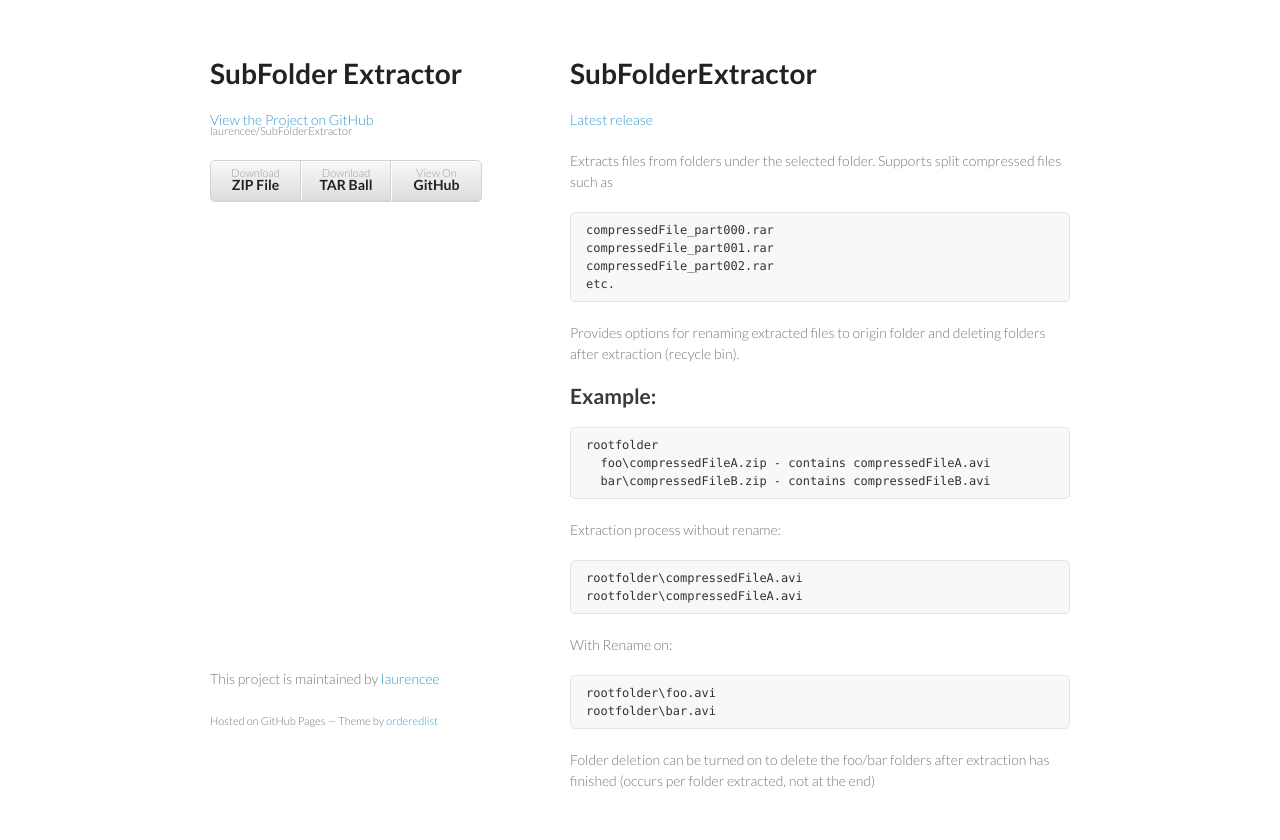
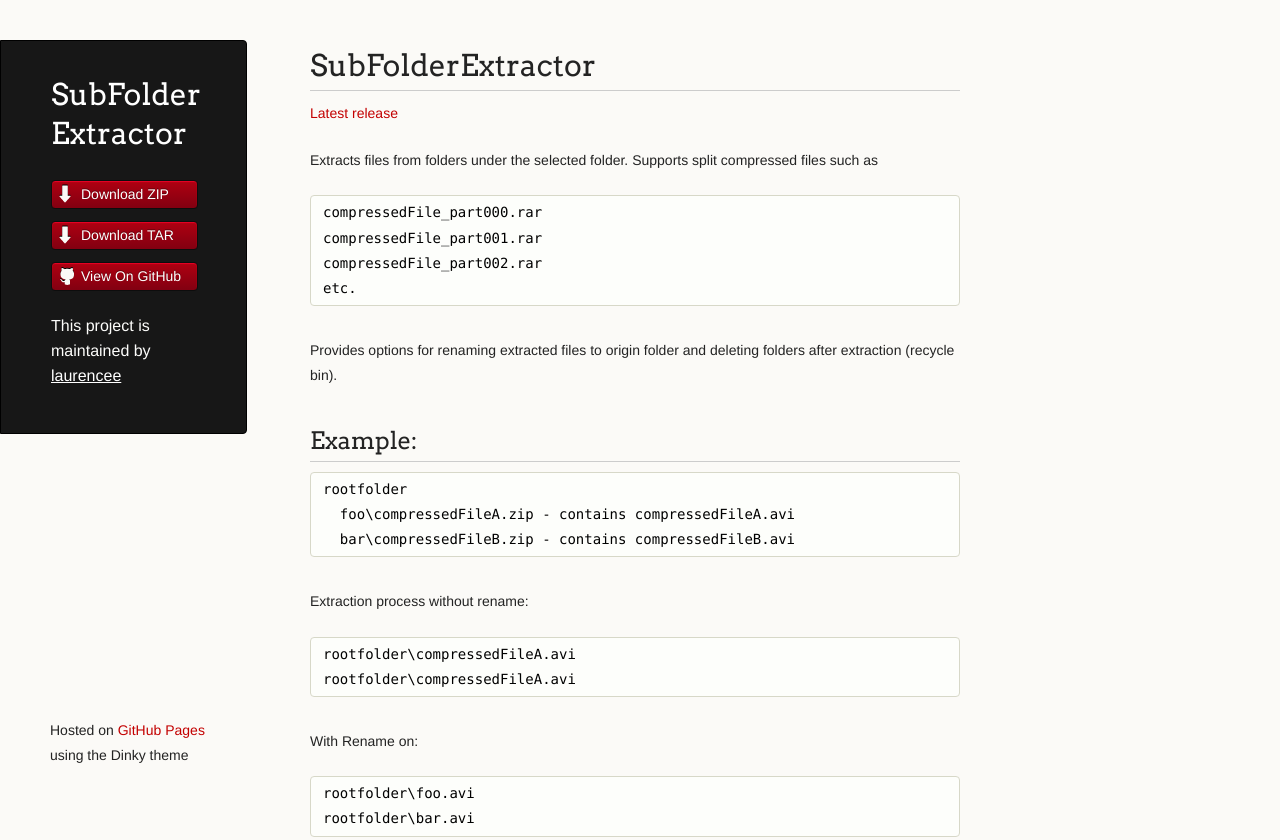
Before and after one commit to laurencee/SubFolderExtractor, a plain HTML site: page index.html in a window 1280 px wide. Shown: the top 840 px of the page. Drawn offline with Linux system fonts and the light colour scheme.

Commit message:
Create gh-pages branch via GitHub

```diff
--- a/index.html
+++ b/index.html
@@ -7,6 +7,7 @@
 
     <link rel="stylesheet" href="stylesheets/styles.css">
     <link rel="stylesheet" href="stylesheets/pygment_trac.css">
+    <script src="javascripts/scale.fix.js"></script>
     <meta name="viewport" content="width=device-width, initial-scale=1, user-scalable=no">
     <!--[if lt IE 9]>
     <script src="//html5shiv.googlecode.com/svn/trunk/html5.js"></script>
@@ -15,17 +16,18 @@
   <body>
     <div class="wrapper">
       <header>
-        <h1>SubFolder Extractor</h1>
-        <p></p>
+        <h1 class="header">SubFolder Extractor</h1>
+        <p class="header"></p>
 
-        <p class="view"><a href="https://github.com/laurencee/SubFolderExtractor">View the Project on GitHub <small>laurencee/SubFolderExtractor</small></a></p>
+        <ul>
+          <li class="download"><a class="buttons" href="https://github.com/laurencee/SubFolderExtractor/zipball/master">Download ZIP</a></li>
+          <li class="download"><a class="buttons" href="https://github.com/laurencee/SubFolderExtractor/tarball/master">Download TAR</a></li>
+          <li><a class="buttons github" href="https://github.com/laurencee/SubFolderExtractor">View On GitHub</a></li>
+        </ul>
+
+        <p class="header">This project is maintained by <a class="header name" href="https://github.com/laurencee">laurencee</a></p>
 
 
-        <ul>
-          <li><a href="https://github.com/laurencee/SubFolderExtractor/zipball/master">Download <strong>ZIP File</strong></a></li>
-          <li><a href="https://github.com/laurencee/SubFolderExtractor/tarball/master">Download <strong>TAR Ball</strong></a></li>
-          <li><a href="https://github.com/laurencee/SubFolderExtractor">View On <strong>GitHub</strong></a></li>
-        </ul>
       </header>
       <section>
         <h1>
@@ -66,11 +68,10 @@ rootfolder\bar.avi
 <p>Folder deletion can be turned on to delete the foo/bar folders after extraction has finished (occurs per folder extracted, not at the end)</p>
       </section>
       <footer>
-        <p>This project is maintained by <a href="https://github.com/laurencee">laurencee</a></p>
-        <p><small>Hosted on GitHub Pages &mdash; Theme by <a href="https://github.com/orderedlist">orderedlist</a></small></p>
+        <p><small>Hosted on <a href="http://pages.github.com">GitHub Pages</a> using the Dinky theme</small></p>
       </footer>
     </div>
-    <script src="javascripts/scale.fix.js"></script>
+    <!--[if !IE]><script>fixScale(document);</script><![endif]-->
 
   </body>
 </html>
--- a/stylesheets/styles.css
+++ b/stylesheets/styles.css
@@ -1,186 +1,338 @@
-@import url(https://fonts.googleapis.com/css?family=Lato:300italic,700italic,300,700);
+@import url(https://fonts.googleapis.com/css?family=Arvo:400,700,400italic);
+
+/* MeyerWeb Reset */
+
+html, body, div, span, applet, object, iframe,
+h1, h2, h3, h4, h5, h6, p, blockquote, pre,
+a, abbr, acronym, address, big, cite, code,
+del, dfn, em, img, ins, kbd, q, s, samp,
+small, strike, strong, sub, sup, tt, var,
+b, u, i, center,
+dl, dt, dd, ol, ul, li,
+fieldset, form, label, legend,
+table, caption, tbody, tfoot, thead, tr, th, td,
+article, aside, canvas, details, embed,
+figure, figcaption, footer, header, hgroup,
+menu, nav, output, ruby, section, summary,
+time, mark, audio, video {
+  margin: 0;
+  padding: 0;
+  border: 0;
+  font: inherit;
+  vertical-align: baseline;
+}
+
+
+/* Base text styles */
 
 body {
-  padding:50px;
-  font:14px/1.5 Lato, "Helvetica Neue", Helvetica, Arial, sans-serif;
-  color:#777;
-  font-weight:300;
+  padding:10px 50px 0 0;
+  font-family:"Helvetica Neue", Helvetica, Arial, sans-serif;
+	font-size: 14px;
+	color: #232323;
+	background-color: #FBFAF7;
+	margin: 0;
+	line-height: 1.8em;
+	-webkit-font-smoothing: antialiased;
+
 }
 
 h1, h2, h3, h4, h5, h6 {
-  color:#222;
-  margin:0 0 20px;
+  color:#232323;
+  margin:36px 0 10px;
 }
 
-p, ul, ol, table, pre, dl {
-  margin:0 0 20px;
+p, ul, ol, table, dl {
+  margin:0 0 22px;
 }
 
 h1, h2, h3 {
-  line-height:1.1;
+	font-family: Arvo, Monaco, serif;
+  line-height:1.3;
+	font-weight: normal;
+}
+
+h1,h2, h3 {
+	display: block;
+	border-bottom: 1px solid #ccc;
+	padding-bottom: 5px;
 }
 
 h1 {
-  font-size:28px;
+	font-size: 30px;
 }
 
 h2 {
-  color:#393939;
+	font-size: 24px;
 }
 
-h3, h4, h5, h6 {
-  color:#494949;
+h3 {
+	font-size: 18px;
+}
+
+h4, h5, h6 {
+	font-family: Arvo, Monaco, serif;
+	font-weight: 700;
 }
 
 a {
-  color:#39c;
-  font-weight:400;
+  color:#C30000;
+  font-weight:200;
   text-decoration:none;
 }
 
-a small {
-  font-size:11px;
-  color:#777;
-  margin-top:-0.6em;
-  display:block;
+a:hover {
+	text-decoration: underline;
 }
 
-.wrapper {
-  width:860px;
-  margin:0 auto;
+a small {
+	font-size: 12px;
+}
+
+em {
+	font-style: italic;
+}
+
+strong {
+  font-weight:700;
+}
+
+ul {
+  list-style-position: inside;
+  list-style: disc;
+  padding-left: 25px;
+}
+
+ol {
+  list-style-position: inside;
+  list-style: decimal;
+  padding-left: 25px;
 }
 
 blockquote {
-  border-left:1px solid #e5e5e5;
-  margin:0;
-  padding:0 0 0 20px;
-  font-style:italic;
+  margin: 0;
+  padding: 0 0 0 20px;
+  font-style: italic;
 }
 
+dl, dt, dd, dl p {
+	font-color: #444;
+}
+
+dl dt {
+  font-weight: bold;
+}
+
+dl dd {
+  padding-left: 20px;
+  font-style: italic;
+}
+
+dl p {
+  padding-left: 20px;
+  font-style: italic;
+}
+
+hr {
+  border:0;
+  background:#ccc;
+  height:1px;
+  margin:0 0 24px;
+}
+
+/* Images */
+
+img {
+  position: relative;
+  margin: 0 auto;
+  max-width: 650px;
+  padding: 5px;
+  margin: 10px 0 32px 0;
+  border: 1px solid #ccc;
+}
+
+p img {
+  display: inline;
+  margin: 0;
+  padding: 0;
+  vertical-align: middle;
+  text-align: center;
+  border: none;
+}
+
+/* Code blocks */
+
 code, pre {
-  font-family:Monaco, Bitstream Vera Sans Mono, Lucida Console, Terminal;
-  color:#333;
-  font-size:12px;
+	font-family: Monaco, "Bitstream Vera Sans Mono", "Lucida Console", Terminal, monospace;
+  color:#000;
+  font-size:14px;
 }
 
 pre {
-  padding:8px 15px;
-  background: #f8f8f8;
-  border-radius:5px;
-  border:1px solid #e5e5e5;
-  overflow-x: auto;
+	padding: 4px 12px;
+  background: #FDFEFB;
+  border-radius:4px;
+  border:1px solid #D7D8C8;
+  overflow: auto;
+  overflow-y: hidden;
+	margin-bottom: 32px;
+}
+
+
+/* Tables */
+
+table {
+  width:100%;
 }
 
 table {
-  width:100%;
-  border-collapse:collapse;
+  border: 1px solid #ccc;
+  margin-bottom: 32px;
+  text-align: left;
+ }
+
+th {
+  font-family: 'Arvo', Helvetica, Arial, sans-serif;
+	font-size: 18px;
+	font-weight: normal;
+  padding: 10px;
+  background: #232323;
+  color: #FDFEFB;
+ }
+
+td {
+  padding: 10px;
+	background: #ccc;
+ }
+
+
+/* Wrapper */
+.wrapper {
+  width:960px;
 }
 
-th, td {
-  text-align:left;
-  padding:5px 10px;
-  border-bottom:1px solid #e5e5e5;
+
+/* Header */
+
+header {
+	background-color: #171717;
+	color: #FDFDFB;
+  width:170px;
+  float:left;
+  position:fixed;
+	border: 1px solid #000;
+	-webkit-border-top-right-radius: 4px;
+	-webkit-border-bottom-right-radius: 4px;
+	-moz-border-radius-topright: 4px;
+	-moz-border-radius-bottomright: 4px;
+	border-top-right-radius: 4px;
+	border-bottom-right-radius: 4px;
+	padding: 34px 25px 22px 50px;
+	margin: 30px 25px 0 0;
+	-webkit-font-smoothing: antialiased;
 }
 
-dt {
-  color:#444;
-  font-weight:700;
+p.header {
+	font-size: 16px;
 }
 
-th {
-  color:#444;
+h1.header {
+	font-family: Arvo, sans-serif;
+	font-size: 30px;
+	font-weight: 300;
+	line-height: 1.3em;
+	border-bottom: none;
+	margin-top: 0;
 }
 
-img {
-  max-width:100%;
+
+h1.header, a.header, a.name, header a{
+	color: #fff;
 }
 
-header {
-  width:270px;
-  float:left;
-  position:fixed;
+a.header {
+	text-decoration: underline;
+}
+
+a.name {
+	white-space: nowrap;
 }
 
 header ul {
   list-style:none;
-  height:40px;
-
   padding:0;
-
-  background: #eee;
-  background: -moz-linear-gradient(top, #f8f8f8 0%, #dddddd 100%);
-  background: -webkit-gradient(linear, left top, left bottom, color-stop(0%,#f8f8f8), color-stop(100%,#dddddd));
-  background: -webkit-linear-gradient(top, #f8f8f8 0%,#dddddd 100%);
-  background: -o-linear-gradient(top, #f8f8f8 0%,#dddddd 100%);
-  background: -ms-linear-gradient(top, #f8f8f8 0%,#dddddd 100%);
-  background: linear-gradient(top, #f8f8f8 0%,#dddddd 100%);
-
-  border-radius:5px;
-  border:1px solid #d2d2d2;
-  box-shadow:inset #fff 0 1px 0, inset rgba(0,0,0,0.03) 0 -1px 0;
-  width:270px;
 }
 
 header li {
-  width:89px;
-  float:left;
-  border-right:1px solid #d2d2d2;
-  height:40px;
+	list-style-type: none;
+  width:132px;
+  height:15px;
+	margin-bottom: 12px;
+	line-height: 1em;
+	padding: 6px 6px 6px 7px;
+
+	background: #AF0011;
+	background: -moz-linear-gradient(top, #AF0011 0%, #820011 100%);
+  background: -webkit-gradient(linear, left top, left bottom, color-stop(0%,#f8f8f8), color-stop(100%,#dddddd));
+  background: -webkit-linear-gradient(top, #AF0011 0%,#820011 100%);
+  background: -o-linear-gradient(top, #AF0011 0%,#820011 100%);
+  background: -ms-linear-gradient(top, #AF0011 0%,#820011 100%);
+  background: linear-gradient(top, #AF0011 0%,#820011 100%);
+
+	border-radius:4px;
+  border:1px solid #0D0D0D;
+
+	-webkit-box-shadow: inset 0px 1px 1px 0 rgba(233,2,38, 1);
+	box-shadow: inset 0px 1px 1px 0 rgba(233,2,38, 1);
+
 }
 
-header ul a {
-  line-height:1;
-  font-size:11px;
-  color:#999;
-  display:block;
-  text-align:center;
-  padding-top:6px;
-  height:40px;
+header li:hover {
+	background: #C3001D;
+	background: -moz-linear-gradient(top, #C3001D 0%, #950119 100%);
+  background: -webkit-gradient(linear, left top, left bottom, color-stop(0%,#f8f8f8), color-stop(100%,#dddddd));
+  background: -webkit-linear-gradient(top, #C3001D 0%,#950119 100%);
+  background: -o-linear-gradient(top, #C3001D 0%,#950119 100%);
+  background: -ms-linear-gradient(top, #C3001D 0%,#950119 100%);
+  background: linear-gradient(top, #C3001D 0%,#950119 100%);
 }
 
-strong {
-  color:#222;
-  font-weight:700;
+a.buttons {
+	-webkit-font-smoothing: antialiased;
+	background: url(../images/arrow-down.png) no-repeat;
+	font-weight: normal;
+	text-shadow: rgba(0, 0, 0, 0.4) 0 -1px 0;
+	padding: 2px 2px 2px 22px;
+	height: 30px;
 }
 
-header ul li + li {
-  width:88px;
-  border-left:1px solid #fff;
+a.github {
+	background: url(../images/octocat-small.png) no-repeat 1px;
 }
 
-header ul li + li + li {
-  border-right:none;
-  width:89px;
+a.buttons:hover {
+	color: #fff;
+	text-decoration: none;
 }
 
-header ul a strong {
-  font-size:14px;
-  display:block;
-  color:#222;
-}
+
+/* Section - for main page content */
 
 section {
-  width:500px;
+  width:650px;
   float:right;
   padding-bottom:50px;
 }
 
-small {
-  font-size:11px;
-}
 
-hr {
-  border:0;
-  background:#e5e5e5;
-  height:1px;
-  margin:0 0 20px;
-}
+/* Footer */
 
 footer {
-  width:270px;
+  width:170px;
   float:left;
   position:fixed;
-  bottom:50px;
+  bottom:10px;
+	padding-left: 50px;
 }
 
 @media print, screen and (max-width: 960px) {
@@ -196,14 +348,18 @@ footer {
     width:auto;
   }
 
+	footer {
+		border-top: 1px solid #ccc;
+		margin:0 84px 0 50px;
+		padding:0;
+	}
+
   header {
     padding-right:320px;
   }
 
   section {
-    border:1px solid #e5e5e5;
-    border-width:1px 0;
-    padding:20px 0;
+    padding:20px 84px 20px 50px;
     margin:0 0 20px;
   }
 
@@ -213,8 +369,8 @@ footer {
 
   header ul {
     position:absolute;
-    right:50px;
-    top:52px;
+    right:130px;
+    top:84px;
   }
 }
 
@@ -224,26 +380,38 @@ footer {
   }
 
   header {
-    padding:0;
+    padding:10px 20px 0;
+		margin-right: 0;
   }
+
+	section {
+    padding:10px 0 10px 20px;
+    margin:0 0 30px;
+  }
+
+	footer {
+		margin: 0 0 0 30px;
+	}
 
   header ul, header p.view {
     position:static;
   }
-
-  pre, code {
-    word-wrap:normal;
-  }
 }
 
 @media print, screen and (max-width: 480px) {
-  body {
-    padding:15px;
+
+  header ul li.download {
+    display:none;
   }
 
-  header ul {
-    display:none;
-  }
+	footer {
+		margin: 0 0 0 20px;
+	}
+
+	footer a{
+		display:block;
+	}
+
 }
 
 @media print {
```
Also changed, not shown: javascripts/scale.fix.js (+20 -17 lines), images/arrow-down.png (added), images/octocat-small.png (added).
